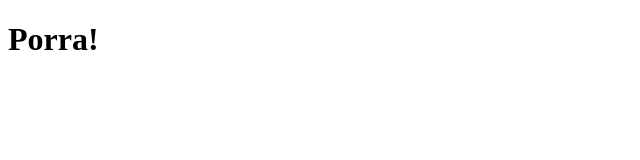
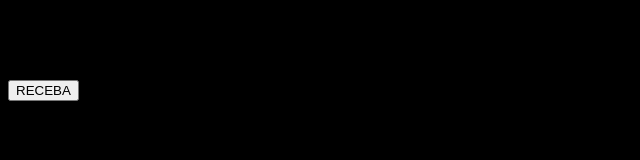
Before and after one commit to JulioCesarMartinsdaCunha/SenacPraticaWEBPackage, a plain HTML site: page index.html in a window 1280 px wide. Shown: the whole page, without its empty margins (0-640 px from the left). Drawn offline with Linux system fonts and the light colour scheme.

Commit message:
Atualizando...

```diff
--- a/index.html
+++ b/index.html
@@ -3,9 +3,13 @@
     <head>
         <meta charset="UTF-8">
         <meta name="viewport" content="width=device-width, initial-scale=1.0">
+        <link href="index.css" rel="stylesheet">
         <title>Sex chat</title>
     </head>
     <body>
         <h1>Porra!</h1>
+        <button onclick="oi()">RECEBA</button>
     </body>
+
+    <script src="index.js"></script>
 </html>
```
